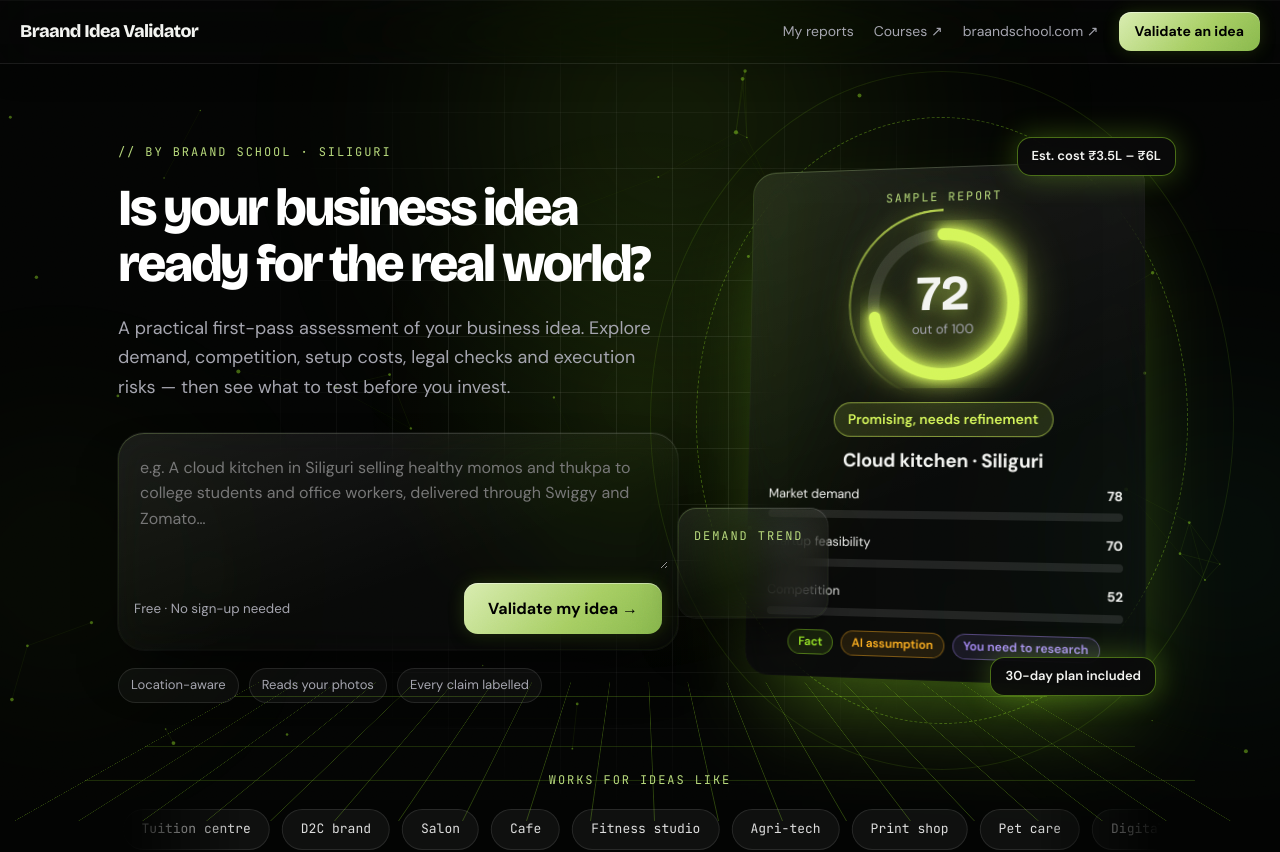
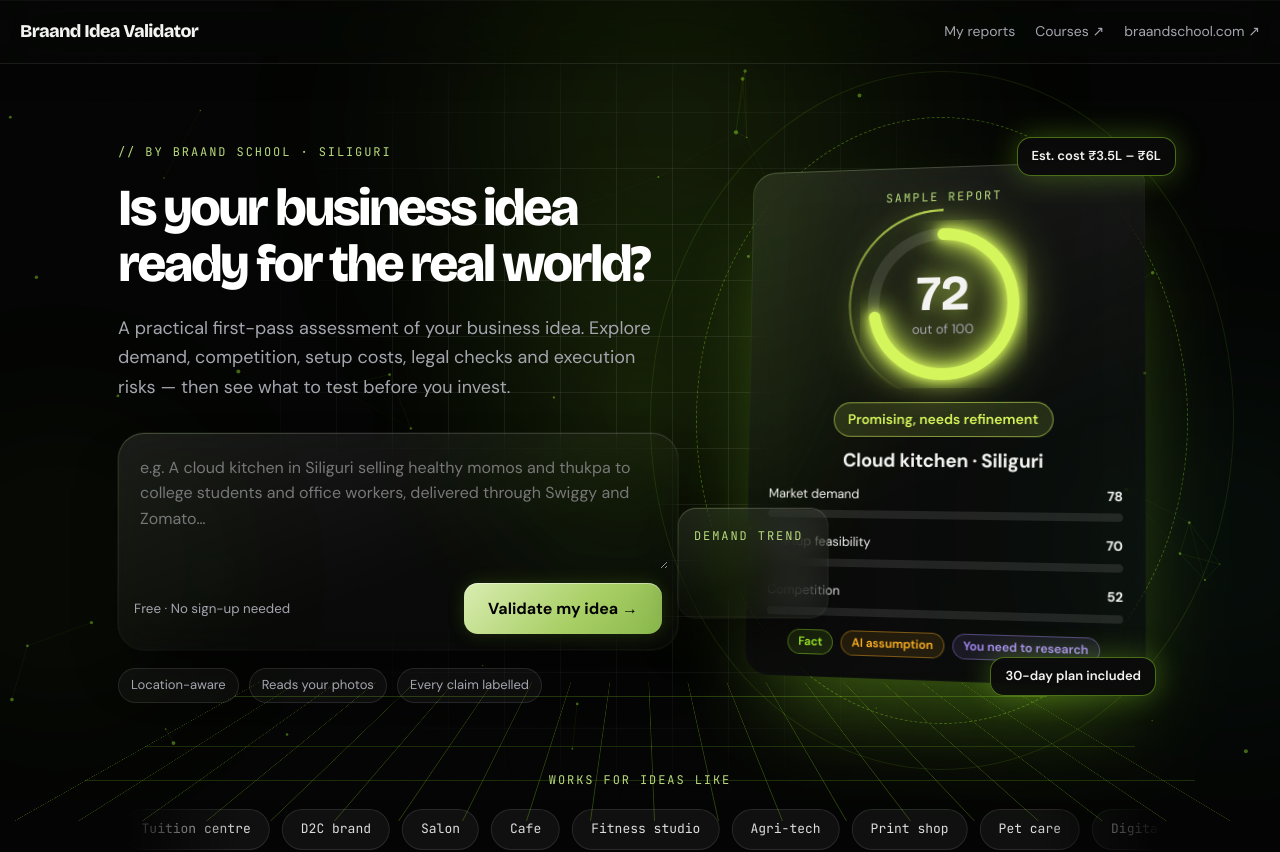
Before and after one commit to leaxfyl/Braand-Idea-Validator, a Next.js app in the folder biv-work/: page / in a window 1280 px wide. Shown: the top 852 px of the page. Built offline with nearby package versions, Linux system fonts and the light colour scheme.

Commit message:
Remove duplicate validation CTA from navigation

```diff
--- a/biv-work/app/layout.jsx
+++ b/biv-work/app/layout.jsx
@@ -18,7 +18,7 @@ export default function RootLayout({children}){
  return <html lang='en'><body>
   <div className='bg' aria-hidden='true'><i/><i/><i/></div><Fx/><div className='grain' aria-hidden='true'/>
   <script type='application/ld+json' dangerouslySetInnerHTML={{__html:JSON.stringify(ld)}}/>
-  <header className='top noprint'><a href='/' className='logo'><b>Braand Idea Validator</b></a><nav><a href='/dashboard'>My reports</a><a href={BS+'/courses'} target='_blank' rel='noopener noreferrer'>Courses ↗</a><a href={BS} target='_blank' rel='noopener noreferrer'>braandschool.com ↗</a><a href='/validate' className='btn sm'>Validate an idea</a></nav></header>
+  <header className='top noprint'><a href='/' className='logo'><b>Braand Idea Validator</b></a><nav><a href='/dashboard'>My reports</a><a href={BS+'/courses'} target='_blank' rel='noopener noreferrer'>Courses ↗</a><a href={BS} target='_blank' rel='noopener noreferrer'>braandschool.com ↗</a></nav></header>
   {children}
   <footer className='foot noprint'><div className='fgrid'><div><b>Braand School</b><p>A practical school for marketing, branding and design in Siliguri. Run by practitioners, built around real client work.</p><p style={{marginTop:10}}>2nd Floor, Pradhan Building, Rishi Aurobindo Rd, Ward 12, Hakim Para, Siliguri, West Bengal 734001</p></div><div><b>Learn with us</b><a href={BS} target='_blank' rel='noopener noreferrer'>Official website</a><a href={BS+'/courses'} target='_blank' rel='noopener noreferrer'>All courses</a><a href={BS+'/#apply'} target='_blank' rel='noopener noreferrer'>Apply for a seat</a><a href={BS+'/contact-us/'} target='_blank' rel='noopener noreferrer'>Contact</a></div><div><b>Get in touch</b><a href='tel:+919083596000'>+91 90835 96000</a><a href='mailto:hello@braandschool.com'>hello@braandschool.com</a><a href='https://wa.me/919083596000' target='_blank' rel='noopener noreferrer'>WhatsApp</a><a href='https://www.instagram.com/braandschool/' target='_blank' rel='noopener noreferrer'>Instagram</a><a href='https://www.linkedin.com/school/braandschool/' target='_blank' rel='noopener noreferrer'>LinkedIn</a><a href='https://www.youtube.com/@braandschool' target='_blank' rel='noopener noreferrer'>YouTube</a></div></div><p className='legal'>This is a preliminary AI assessment, not a guarantee of business success or professional advice. Verify key facts locally before investing. © 2026 Braand School.</p></footer>
  </body></html>
```
